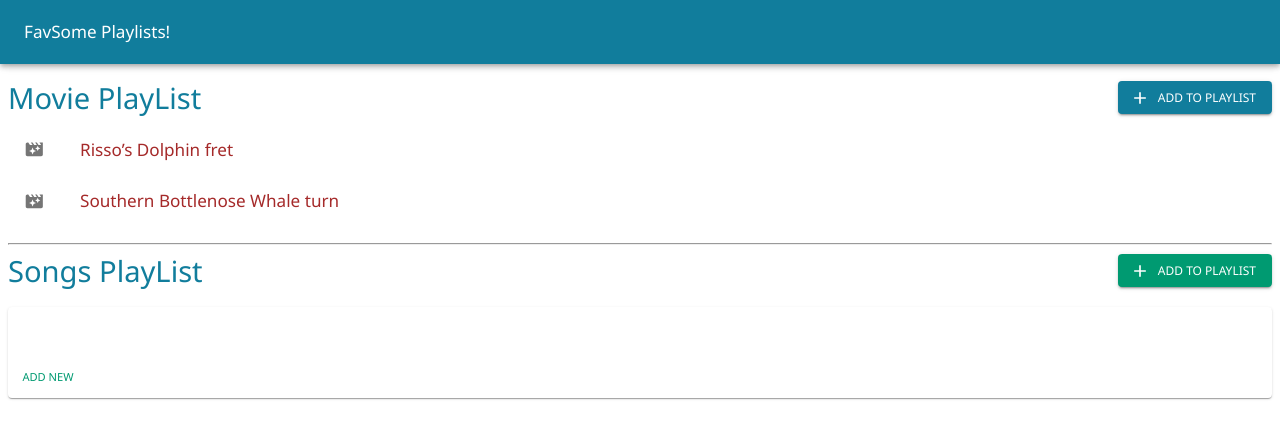
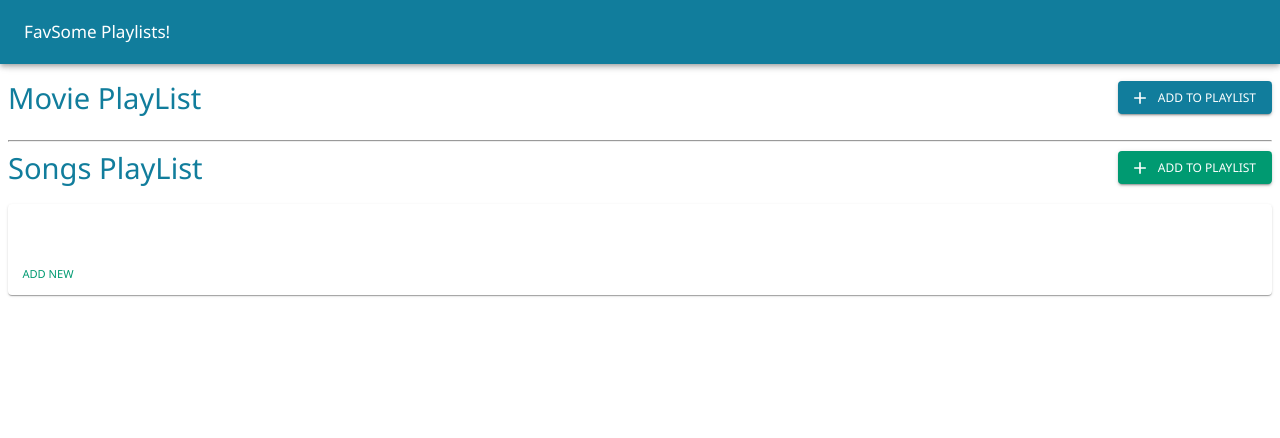
Before and after one commit to chandanch/favsome-playlist, a React (Create React App) app: page / in a window 1280 px wide. Shown: the top 438 px of the page. Built offline with nearby package versions, Linux system fonts and the light colour scheme.

Commit message:
add movies and list movies using redux store

```diff
--- a/src/components/movie-playlist/MoviePlaylist.jsx
+++ b/src/components/movie-playlist/MoviePlaylist.jsx
@@ -1,11 +1,8 @@
 import Typography from '@mui/material/Typography';
 import Button from '@mui/material/Button';
 import AddIcon from '@mui/icons-material/Add';
+import DeleteIcon from '@mui/icons-material/Delete';
 import MovieFilterIcon from '@mui/icons-material/MovieFilter';
-
-import { getRandomMovieName } from '../../services/fakerService';
-
-import styles from './MoviePlaylist.module.css';
 import {
 	Grid,
 	List,
@@ -13,9 +10,58 @@ import {
 	ListItemButton,
 	ListItemIcon,
 	ListItemText,
+	IconButton,
 } from '@mui/material';
+import { useDispatch, useSelector } from 'react-redux';
+
+import styles from './MoviePlaylist.module.css';
+
+import { getRandomMovieName } from '../../services/fakerService';
+import { addMovie, removeMovie } from '../../store';
 
 const MoviePlayList = () => {
+	const dispatch = useDispatch();
+
+	const movies = useSelector((state) => {
+		return state.movies;
+	});
+
+	const displayMovieList = () => {
+		const movieListItems = movies.map((movie) => {
+			return (
+				<ListItem
+					disablePadding
+					key={Math.random()}
+					secondaryAction={
+						<IconButton edge='end' color='danger'>
+							<DeleteIcon />
+						</IconButton>
+					}
+				>
+					<ListItemButton>
+						<ListItemIcon>
+							<MovieFilterIcon />
+						</ListItemIcon>
+						<ListItemText
+							primary={
+								<Typography variant='h6' color='brown'>
+									{movie}
+								</Typography>
+							}
+						/>
+					</ListItemButton>
+				</ListItem>
+			);
+		});
+
+		return movieListItems;
+	};
+
+	const addMovieToList = () => {
+		const movieName = getRandomMovieName();
+		dispatch(addMovie(movieName));
+	};
+
 	return (
 		<div className='container'>
 			<Grid
@@ -35,41 +81,13 @@ const MoviePlayList = () => {
 						variant='contained'
 						color='primary'
 						startIcon={<AddIcon />}
+						onClick={addMovieToList}
 					>
 						Add To PlayList
 					</Button>
 				</Grid>
 			</Grid>
-			<List>
-				<ListItem disablePadding>
-					<ListItemButton>
-						<ListItemIcon>
-							<MovieFilterIcon />
-						</ListItemIcon>
-						<ListItemText
-							primary={
-								<Typography variant='h6' color='brown'>
-									{getRandomMovieName()}
-								</Typography>
-							}
-						/>
-					</ListItemButton>
-				</ListItem>
-				<ListItem disablePadding>
-					<ListItemButton>
-						<ListItemIcon>
-							<MovieFilterIcon />
-						</ListItemIcon>
-						<ListItemText
-							primary={
-								<Typography variant='h6' color='brown'>
-									{getRandomMovieName()}
-								</Typography>
-							}
-						/>
-					</ListItemButton>
-				</ListItem>
-			</List>
+			<List>{displayMovieList()}</List>
 		</div>
 	);
 };
```
